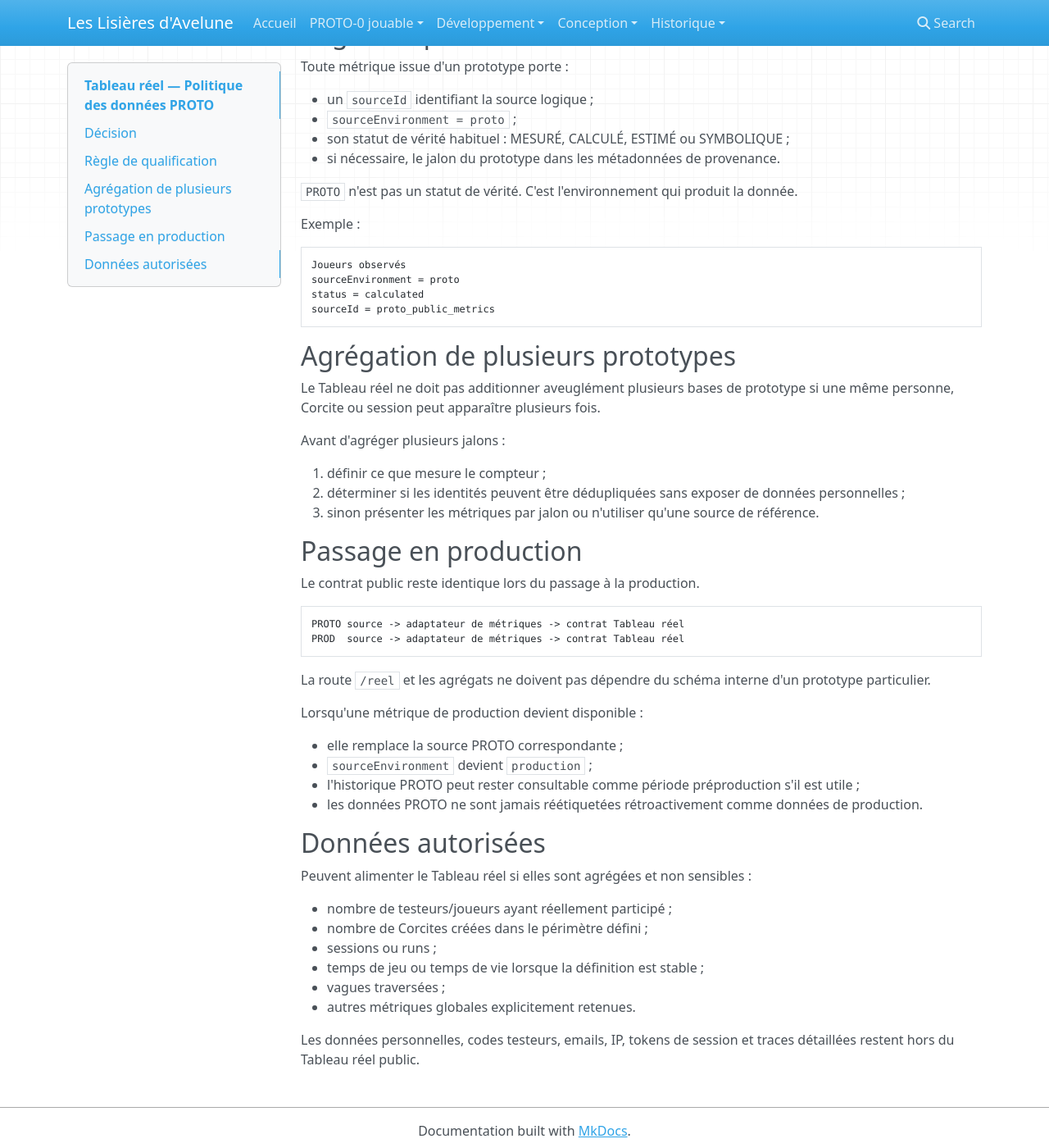
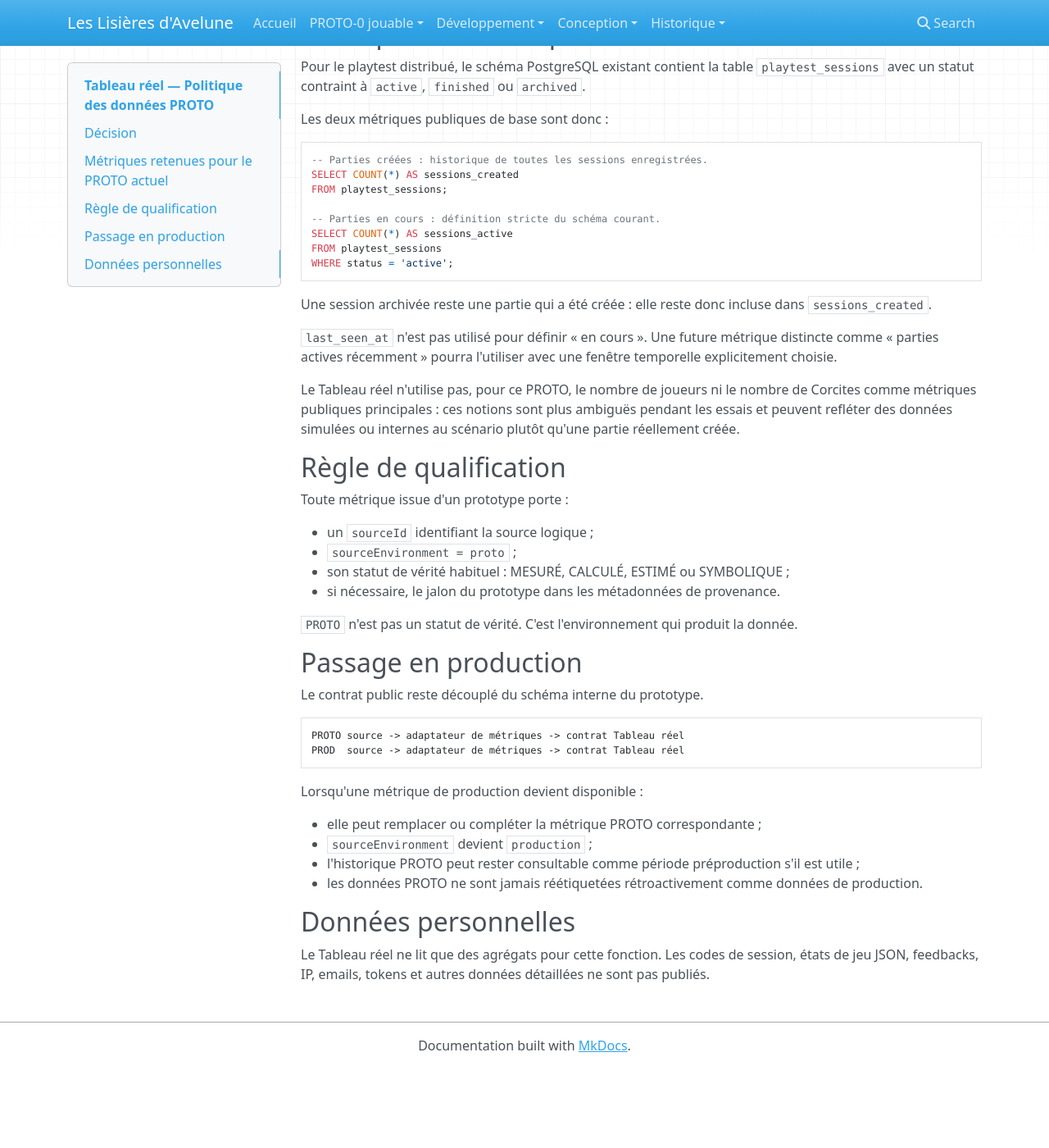
Before and after one commit to Abeliome-Officiel/les-lisieres-avelune, an MkDocs documentation site: the page built from docs/real/PROTO_DATA_POLICY.md, in a window 1280 px wide and 1400 px high, scrolled down 337 px. Shown: the whole window at 82% size. Built offline with MkDocs 1.6.1, drawn with Linux system fonts in a browser that asks for light colours; nearby versions of some CDN libraries; after the commit the page ends 1640 px from its top, so only the background shows below that.

Commit message:
refactor: compter les parties PROTO depuis PostgreSQL

````diff
--- a/docs/real/PROTO_DATA_POLICY.md
+++ b/docs/real/PROTO_DATA_POLICY.md
@@ -5,6 +5,29 @@
 Tant qu'aucun monde de production persistant n'existe, le Tableau réel peut utiliser les **PROTO d'Avelune comme sources provisoires des métriques de jeu**.
 
 Cette décision permet d'alimenter progressivement les compteurs sans attendre la production, tout en évitant de présenter des données de test comme des statistiques de production.
+
+## Métriques retenues pour le PROTO actuel
+
+Pour le playtest distribué, le schéma PostgreSQL existant contient la table `playtest_sessions` avec un statut contraint à `active`, `finished` ou `archived`.
+
+Les deux métriques publiques de base sont donc :
+
+```sql
+-- Parties créées : historique de toutes les sessions enregistrées.
+SELECT COUNT(*) AS sessions_created
+FROM playtest_sessions;
+
+-- Parties en cours : définition stricte du schéma courant.
+SELECT COUNT(*) AS sessions_active
+FROM playtest_sessions
+WHERE status = 'active';
+```
+
+Une session archivée reste une partie qui a été créée : elle reste donc incluse dans `sessions_created`.
+
+`last_seen_at` n'est pas utilisé pour définir « en cours ». Une future métrique distincte comme « parties actives récemment » pourra l'utiliser avec une fenêtre temporelle explicitement choisie.
+
+Le Tableau réel n'utilise pas, pour ce PROTO, le nombre de joueurs ni le nombre de Corcites comme métriques publiques principales : ces notions sont plus ambiguës pendant les essais et peuvent refléter des données simulées ou internes au scénario plutôt qu'une partie réellement créée.
 
 ## Règle de qualification
 
@@ -17,52 +40,22 @@ Toute métrique issue d'un prototype porte :
 
 `PROTO` n'est pas un statut de vérité. C'est l'environnement qui produit la donnée.
 
-Exemple :
-
-```text
-Joueurs observés
-sourceEnvironment = proto
-status = calculated
-sourceId = proto_public_metrics
-```
-
-## Agrégation de plusieurs prototypes
-
-Le Tableau réel ne doit pas additionner aveuglément plusieurs bases de prototype si une même personne, Corcite ou session peut apparaître plusieurs fois.
-
-Avant d'agréger plusieurs jalons :
-
-1. définir ce que mesure le compteur ;
-2. déterminer si les identités peuvent être dédupliquées sans exposer de données personnelles ;
-3. sinon présenter les métriques par jalon ou n'utiliser qu'une source de référence.
-
 ## Passage en production
 
-Le contrat public reste identique lors du passage à la production.
+Le contrat public reste découplé du schéma interne du prototype.
 
 ```text
 PROTO source -> adaptateur de métriques -> contrat Tableau réel
 PROD  source -> adaptateur de métriques -> contrat Tableau réel
 ```
 
-La route `/reel` et les agrégats ne doivent pas dépendre du schéma interne d'un prototype particulier.
-
 Lorsqu'une métrique de production devient disponible :
 
-- elle remplace la source PROTO correspondante ;
+- elle peut remplacer ou compléter la métrique PROTO correspondante ;
 - `sourceEnvironment` devient `production` ;
 - l'historique PROTO peut rester consultable comme période préproduction s'il est utile ;
 - les données PROTO ne sont jamais réétiquetées rétroactivement comme données de production.
 
-## Données autorisées
+## Données personnelles
 
-Peuvent alimenter le Tableau réel si elles sont agrégées et non sensibles :
-
-- nombre de testeurs/joueurs ayant réellement participé ;
-- nombre de Corcites créées dans le périmètre défini ;
-- sessions ou runs ;
-- temps de jeu ou temps de vie lorsque la définition est stable ;
-- vagues traversées ;
-- autres métriques globales explicitement retenues.
-
-Les données personnelles, codes testeurs, emails, IP, tokens de session et traces détaillées restent hors du Tableau réel public.
+Le Tableau réel ne lit que des agrégats pour cette fonction. Les codes de session, états de jeu JSON, feedbacks, IP, emails, tokens et autres données détaillées ne sont pas publiés.
````
Also changed, not shown: app/src/routes/reel/+page.svelte (+13 -8 lines), 2 other files.
